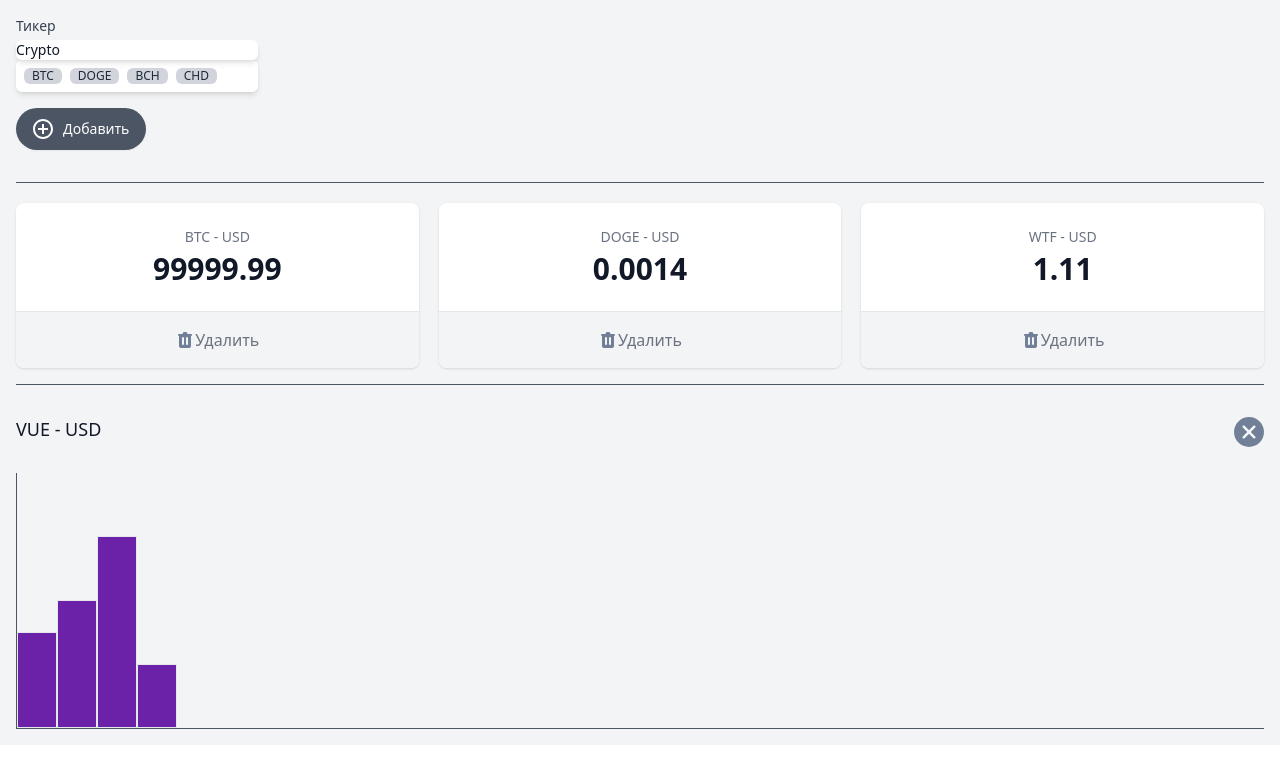
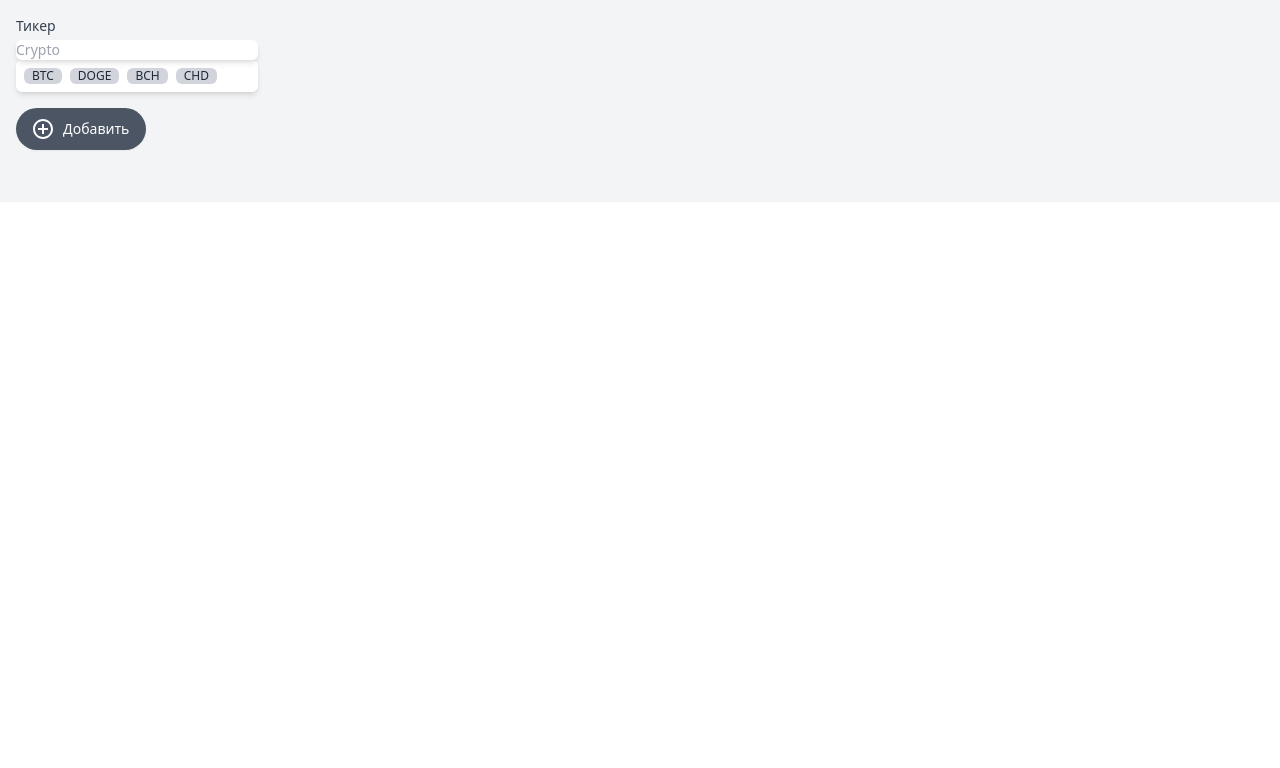
Before and after one commit to jedi-dev/cryptonomicon, an Angular app: page / in a window 1280 px wide. Shown: the top 768 px of the page. Built offline with nearby package versions, Linux system fonts and the light colour scheme.

Commit message:
practice 2

```diff
--- a/src/app/app.component.html
+++ b/src/app/app.component.html
@@ -38,6 +38,7 @@
               name="wallet"
               id="wallet"
               class="block w-full pr-10 border-gray-300 text-gray-900 focus:outline-none focus:ring-gray-500 focus:border-gray-500 sm:text-sm rounded-md"
+              placeholder="Crypto"
             />
           </div>
           <div
@@ -95,6 +96,8 @@
     <dl class="mt-5 grid grid-cols-1 gap-5 sm:grid-cols-3">
       <div
         *ngFor="let t of tickers"
+        (click)="select(t)"
+        [ngClass]="{ 'border-4': sel === t }"
         class="bg-white overflow-hidden shadow rounded-lg border-purple-800 border-solid cursor-pointer"
       >
         <div class="px-4 py-5 sm:p-6 text-center">
@@ -107,7 +110,7 @@
         </div>
         <div class="w-full border-t border-gray-200"></div>
         <button
-          (click)="delete(t.name)"
+          (click)="delete(t.name, $event)"
           class="flex items-center justify-center font-medium w-full bg-gray-100 px-4 py-4 sm:px-6 text-md text-gray-500 hover:text-gray-600 hover:bg-gray-200 hover:opacity-20 transition-all focus:outline-none"
         >
           <svg
@@ -127,15 +130,16 @@
       </div>
     </dl>
     <hr *ngIf="tickers.length" class="w-full border-t border-gray-600 my-4" />
-    <section class="relative">
+    <section *ngIf="sel" class="relative">
       <h3 class="text-lg leading-6 font-medium text-gray-900 my-8">
-        VUE - USD
+        {{ sel.name }} - USD
       </h3>
       <div class="flex items-end border-gray-600 border-b border-l h-64">
-        <div class="bg-purple-800 border w-10 h-24"></div>
-        <div class="bg-purple-800 border w-10 h-32"></div>
-        <div class="bg-purple-800 border w-10 h-48"></div>
-        <div class="bg-purple-800 border w-10 h-16"></div>
+        <div
+          *ngFor="let g of normalizeGraph(); index as i"
+          [ngStyle]="{ height: g }"
+          class="bg-purple-800 border w-10"
+        ></div>
       </div>
       <button type="button" class="absolute top-0 right-0">
         <svg
--- a/src/app/app.component.ts
+++ b/src/app/app.component.ts
@@ -1,19 +1,27 @@
-import { Component } from '@angular/core';
+import { Component, inject, OnDestroy } from '@angular/core';
+import { DataService } from './shared/services/data.service';
+import { TickersInterface } from './shared/types/tickers.interface';
+import { Subscription } from 'rxjs';
 
 @Component({
   selector: 'app-root',
   templateUrl: './app.component.html',
   styleUrls: ['./app.component.css'],
 })
-export class AppComponent {
-  ticker: string = 'Crypto';
-  tickers = [
-    { name: 'BTC', price: 99999.99 },
-    { name: 'DOGE', price: 0.0014 },
-    { name: 'WTF', price: 1.11 },
-  ];
+export class AppComponent implements OnDestroy {
+  ticker: string = '';
+  tickers: TickersInterface[] = [];
   doubleTicker: boolean = false;
   nameTickers: string[] = [];
+  sel: any;
+  dataSub: Subscription | undefined;
+  graph: number[] = [];
+
+  private dataService = inject(DataService);
+
+  ngOnDestroy() {
+    this.dataSub?.unsubscribe();
+  }
 
   searchDoubleTicker(): void {
     if (this.tickers.length > 0) {
@@ -25,14 +33,41 @@ export class AppComponent {
   }
 
   add(): void {
+    const currentTicker = {
+      name: this.ticker.toUpperCase(),
+      price: '_',
+    };
     this.searchDoubleTicker();
     if (!this.nameTickers.includes(this.ticker.toUpperCase())) {
-      this.tickers.push({ name: this.ticker.toUpperCase(), price: 1 });
+      this.dataSub = this.dataService
+        .getCrypto(this.ticker.toUpperCase())
+        .subscribe((e) => {
+          currentTicker.price =
+            e.USD > 1 ? e.USD.toFixed(2) : e.USD.toPrecision(2);
+          if (this.sel?.name === currentTicker.name) {
+            this.graph.push(e.USD);
+          }
+        });
     }
+    this.tickers.push(currentTicker);
     this.ticker = '';
   }
 
-  delete(name: string): void {
+  select(ticker: any): void {
+    this.sel = ticker;
+    this.graph = [];
+  }
+
+  delete(name: string, event: Event): void {
     this.tickers = this.tickers.filter((e) => e.name !== name);
+    event.stopPropagation();
+  }
+
+  normalizeGraph(): string[] {
+    const maxValue = Math.max(...this.graph);
+    const minValue = Math.min(...this.graph);
+    return this.graph.map(
+      (price) => `${5 + ((price - minValue) * 95) / (maxValue - minValue)}%`
+    );
   }
 }
--- a/src/app/app.module.ts
+++ b/src/app/app.module.ts
@@ -3,10 +3,11 @@ import { BrowserModule } from '@angular/platform-browser';
 
 import { AppComponent } from './app.component';
 import { FormsModule } from '@angular/forms';
+import { HttpClientModule } from '@angular/common/http';
 
 @NgModule({
   declarations: [AppComponent],
-  imports: [BrowserModule, FormsModule],
+  imports: [BrowserModule, FormsModule, HttpClientModule],
   providers: [],
   bootstrap: [AppComponent],
 })
--- /dev/null
+++ b/src/app/shared/services/data.service.ts
@@ -0,0 +1,22 @@
+import { inject, Injectable } from '@angular/core';
+import { HttpClient } from '@angular/common/http';
+import { map, Observable, switchMap, timer } from 'rxjs';
+import { CryptoInterface } from '../types/crypto.interface';
+
+@Injectable({
+  providedIn: 'root',
+})
+export class DataService {
+  private http = inject(HttpClient);
+
+  constructor() {}
+
+  getCrypto(crypto: string): Observable<CryptoInterface> {
+    const fullUrl = `https://min-api.cryptocompare.com/data/price?fsym=${crypto}&tsyms=USD&api_key=7bdaeec3b0d1d55dea515759414396b92cda6e67984a8f46d59fe1d71532e4d6`;
+
+    return timer(0, 5000).pipe(
+      switchMap(() => this.http.get<CryptoInterface>(fullUrl)),
+      map((response) => response)
+    );
+  }
+}
--- /dev/null
+++ b/src/app/shared/types/crypto.interface.ts
@@ -0,0 +1,3 @@
+export interface CryptoInterface {
+  USD: number;
+}
--- /dev/null
+++ b/src/app/shared/types/tickers.interface.ts
@@ -0,0 +1,4 @@
+export interface TickersInterface {
+  name: string;
+  price: string;
+}
```
